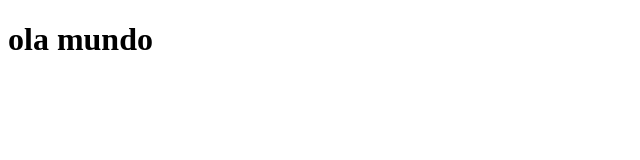
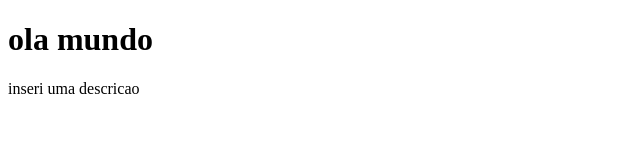
Before and after one commit to filipesoutoobaldia/aula4, a plain HTML site: page index.html in a window 1280 px wide. Shown: the whole page, without its empty margins (0-640 px from the left). Drawn offline with Linux system fonts and the light colour scheme.

Commit message:
inseri uma descricao teste

```diff
--- a/index.html
+++ b/index.html
@@ -7,5 +7,6 @@
 </head>
 <body>
     <h1> ola mundo</h1>
+    <p> inseri uma descricao</p>
 </body>
 </html>
```
